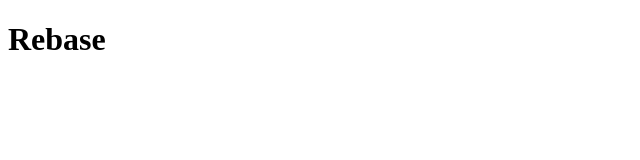
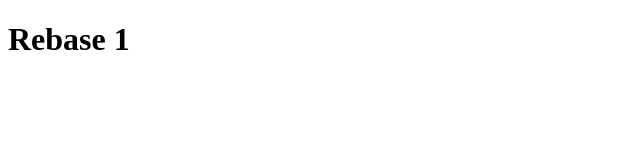
Before and after one commit to IvanTrica/rebase, a plain HTML site: page index.html in a window 1280 px wide. Shown: the full height of the page, 0-640 px from the left. Drawn offline with Linux system fonts and the light colour scheme.

Commit message:
change h1

```diff
--- a/index.html
+++ b/index.html
@@ -6,6 +6,6 @@
     <title>Document</title>
 </head>
 <body>
-    <h1>Rebase</h1>
+    <h1>Rebase 1</h1>
 </body>
 </html>
```
